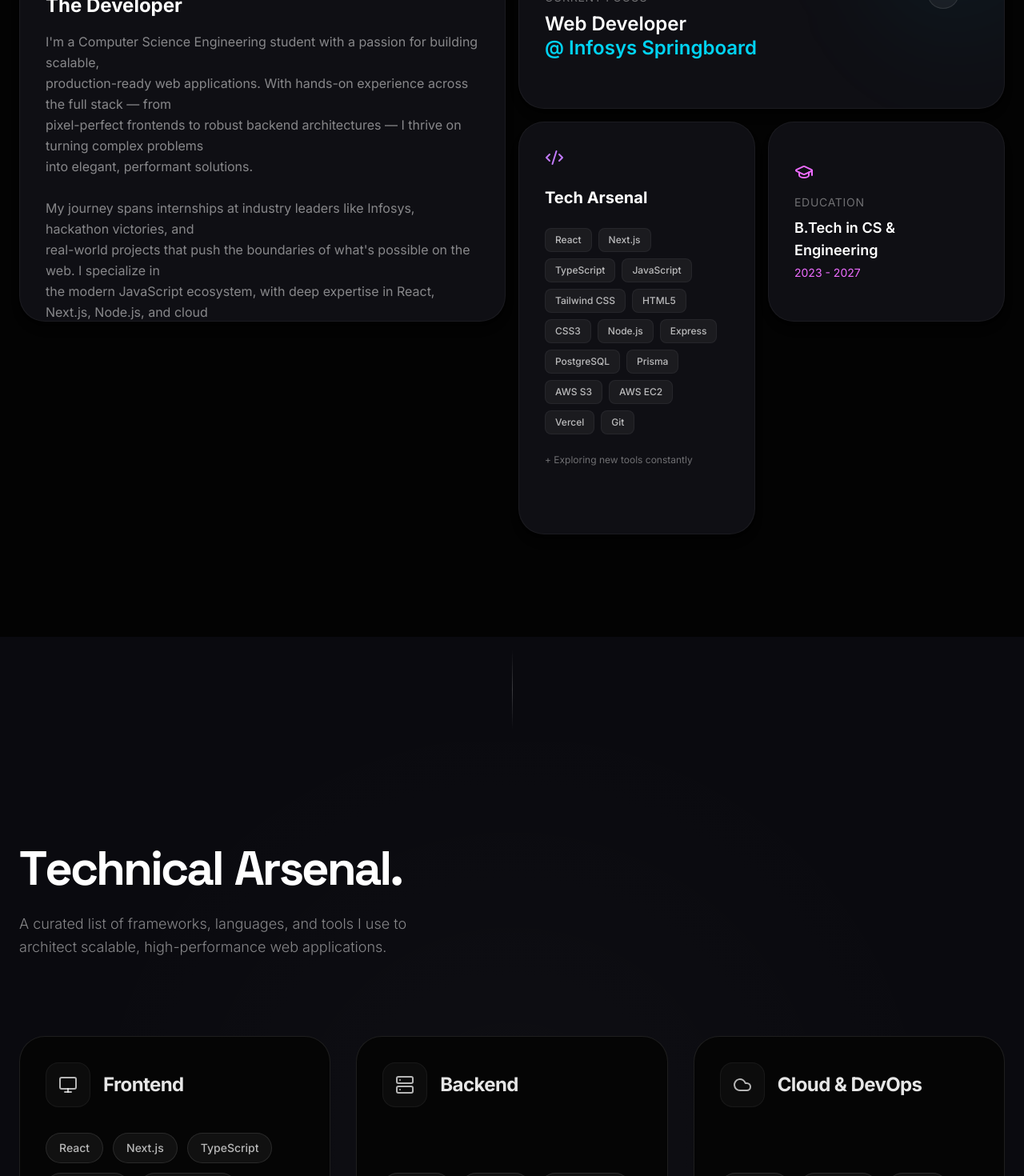
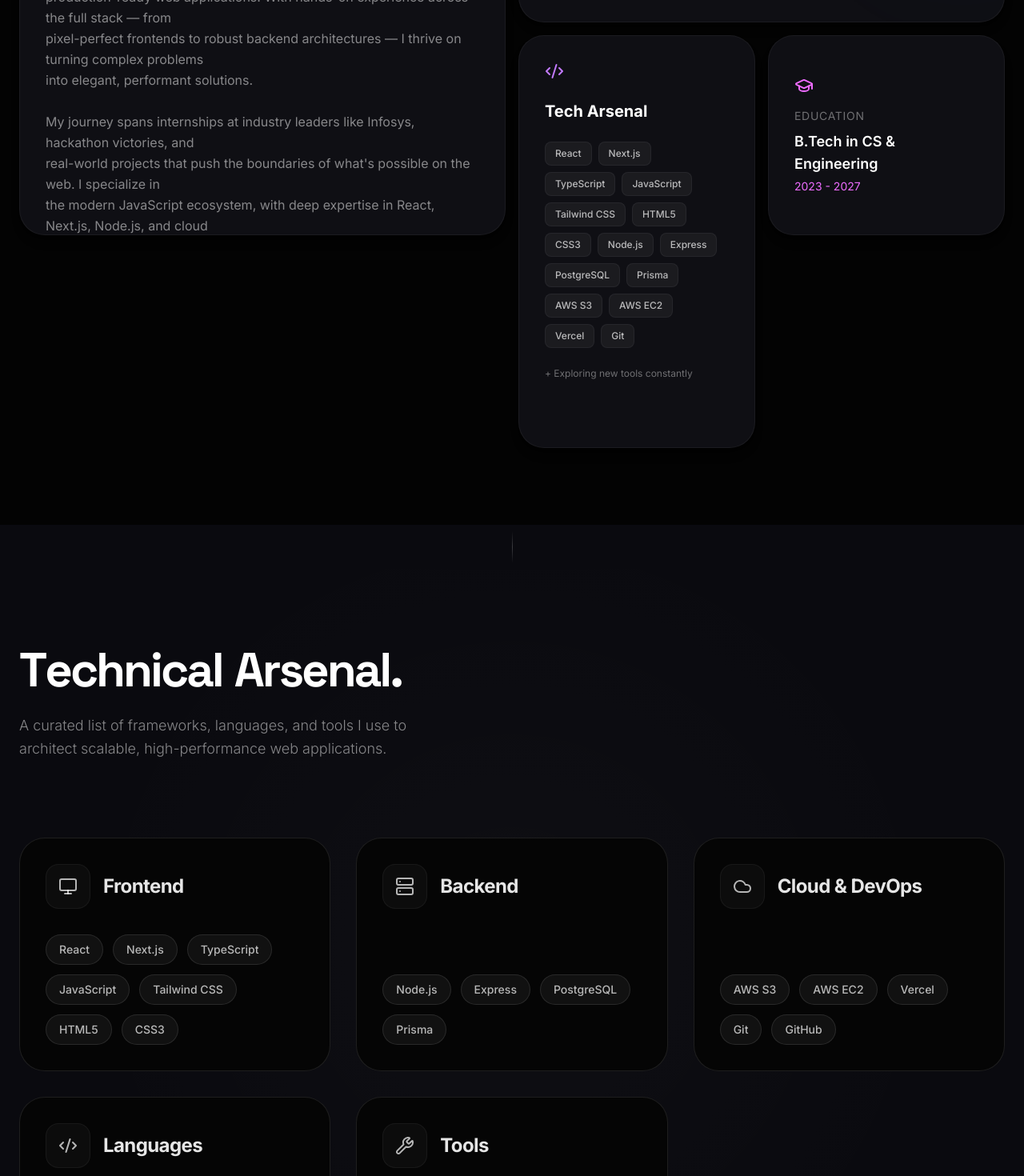
Before and after one commit to Jeffreyryan2005/portfolio, a Next.js app: page / in a window 1280 px wide. Shown: the part 1330-2800 px from the top of the page at 80% size. Built offline with nearby package versions, Linux system fonts and the light colour scheme.

Commit message:
fix: removed artificial loading screen for instant load & reduced huge vertical gaps between sections

```diff
--- a/app/page.tsx
+++ b/app/page.tsx
@@ -1,7 +1,7 @@
 "use client";
 import { useState } from "react";
 import { AnimatePresence, motion } from "framer-motion";
-import { LoadingScreen } from "@/components/sections/loading-screen";
+
 import { Navbar } from "@/components/sections/navbar";
 import { Hero } from "@/components/sections/hero";
 import { BentoGridSection } from "@/components/sections/bento-grid";
@@ -17,29 +17,15 @@ import { ScrollProgress } from "@/components/effects/scroll-progress";
 import { CustomCursor } from "@/components/ui/custom-cursor";
 
 export default function Home() {
-  const [isLoading, setIsLoading] = useState(true);
-
   return (
     <>
       <CustomCursor />
-      <AnimatePresence mode="wait">
-        {isLoading && (
-          <LoadingScreen onComplete={() => setIsLoading(false)} />
-        )}
-      </AnimatePresence>
-
-      {!isLoading && (
       <SmoothScrollProvider>
         <Atmosphere />
         <ScrollProgress />
 
         <Navbar />
-          <motion.main
-            initial={{ opacity: 0 }}
-            animate={{ opacity: 1 }}
-            transition={{ duration: 1.2, ease: [0.25, 1, 0.5, 1] }}
-            className="relative z-10 flex flex-col w-full"
-          >
+        <main className="relative z-10 flex flex-col w-full">
           <Hero />
           <SectionDivider />
           <BentoGridSection />
@@ -56,9 +42,8 @@ export default function Home() {
             <Certifications />
           </div>
           <Contact />
-          </motion.main>
+        </main>
       </SmoothScrollProvider>
-      )}
     </>
   );
 }
--- a/components/sections/bento-grid.tsx
+++ b/components/sections/bento-grid.tsx
@@ -8,7 +8,7 @@ import { cn } from "@/lib/utils";
 
 export function BentoGridSection() {
   return (
-    <section id="about" className="relative w-full overflow-hidden py-32 px-6 bg-[#030303]">
+    <section id="about" className="relative w-full overflow-hidden py-16 md:py-24 px-6 bg-[#030303]">
       <div className="mx-auto max-w-7xl">
         <Reveal>
           <div className="mb-16">
--- a/components/sections/projects.tsx
+++ b/components/sections/projects.tsx
@@ -158,7 +158,7 @@ function PremiumProjectCard({ project, index }: { project: typeof projectsData[0
 
 export function Projects() {
   return (
-    <section id="projects" className="relative w-full overflow-hidden py-24 px-6 bg-[#030303]">
+    <section id="projects" className="relative w-full overflow-hidden py-16 md:py-24 px-6 bg-[#030303]">
       <div className="mx-auto max-w-[85rem]">
 
         <div className="mb-20 flex flex-col items-start text-left">
--- a/components/sections/skills.tsx
+++ b/components/sections/skills.tsx
@@ -44,7 +44,7 @@ export function Skills() {
   };
 
   return (
-    <section id="skills" className="relative w-full overflow-hidden py-32 px-6 bg-[#0a0a0f]">
+    <section id="skills" className="relative w-full overflow-hidden py-16 md:py-24 px-6 bg-[#0a0a0f]">
       {/* Subtle Premium Background Noise/Gradient */}
       <div className="absolute inset-0 bg-[radial-gradient(circle_at_center,rgba(255,255,255,0.02)_0%,rgba(0,0,0,0)_70%)] pointer-events-none" />
 
--- a/components/ui/section-divider.tsx
+++ b/components/ui/section-divider.tsx
@@ -4,11 +4,11 @@ import { motion } from "framer-motion";
 
 export function SectionDivider() {
   return (
-    <div className="w-full flex justify-center py-4 pointer-events-none overflow-hidden">
+    <div className="w-full flex justify-center py-2 pointer-events-none overflow-hidden">
       <motion.div
         initial={{ opacity: 0, height: 0 }}
-        whileInView={{ opacity: 1, height: "100px" }}
-        transition={{ duration: 1.5, ease: [0.25, 1, 0.5, 1] }}
+        whileInView={{ opacity: 1, height: "40px" }}
+        transition={{ duration: 1.0, ease: [0.25, 1, 0.5, 1] }}
         viewport={{ once: true }}
         className="w-[1px] bg-gradient-to-b from-transparent via-white/20 to-transparent"
       />
```
Lines whose indentation alone changed are shown as unchanged.
